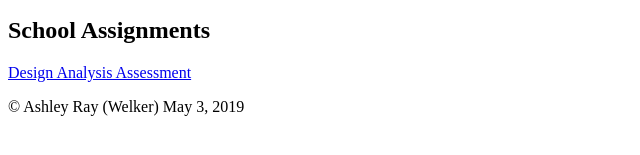
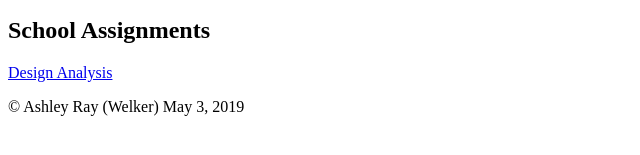
Before and after one commit to ashleynwelker/2019ashleynwelker.github.io, a plain HTML site: page index.html in a window 1280 px wide. Shown: the part 163-318 px from the top of the page, 0-640 px from the left. Drawn offline with Linux system fonts and the light colour scheme.

Commit message:
Change the name of first assignment

```diff
--- a/index.html
+++ b/index.html
@@ -15,7 +15,7 @@
         <p>This page is for my CIT 230 class. I hope to feel a lot more comfortable with
             Javascript by the end of this semester. This semester will be so great!</p>
             <h2>School Assignments</h2>
-            <a href="dseckton.github.io/analysis/analysis.html">Design Analysis Assessment</a>
+            <a href="dseckton.github.io/analysis/analysis.html">Design Analysis</a>
     </main>
     <footer>
         <p>&copy; Ashley Ray (Welker)  May 3, 2019</p>
```
